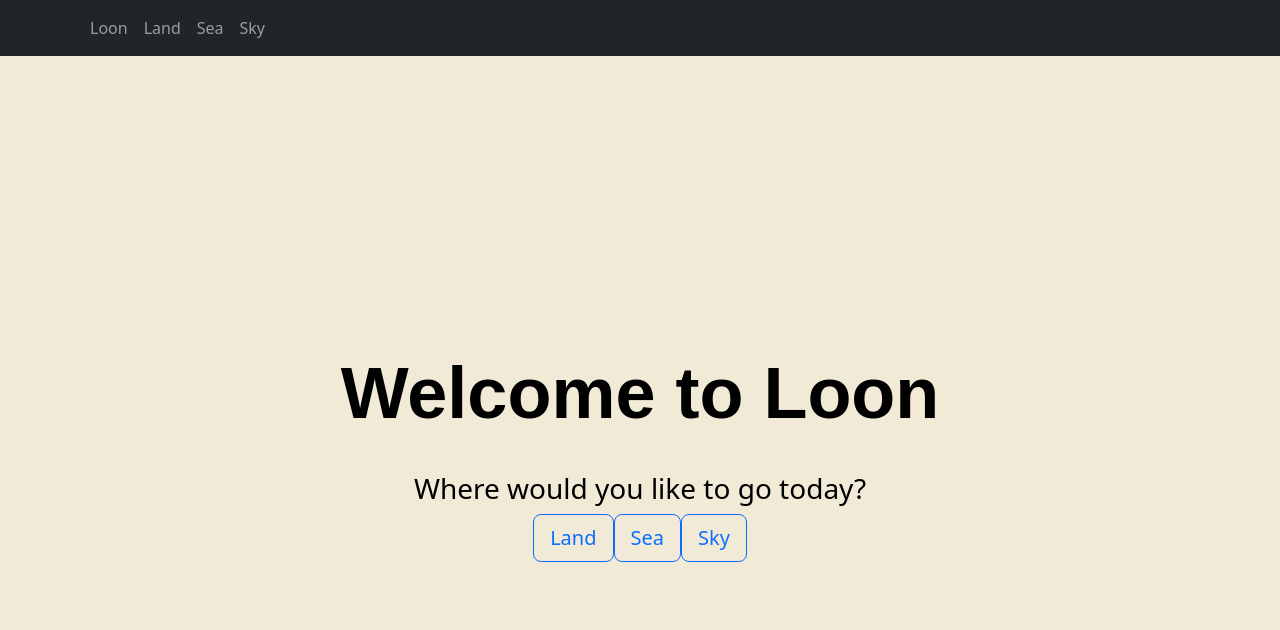
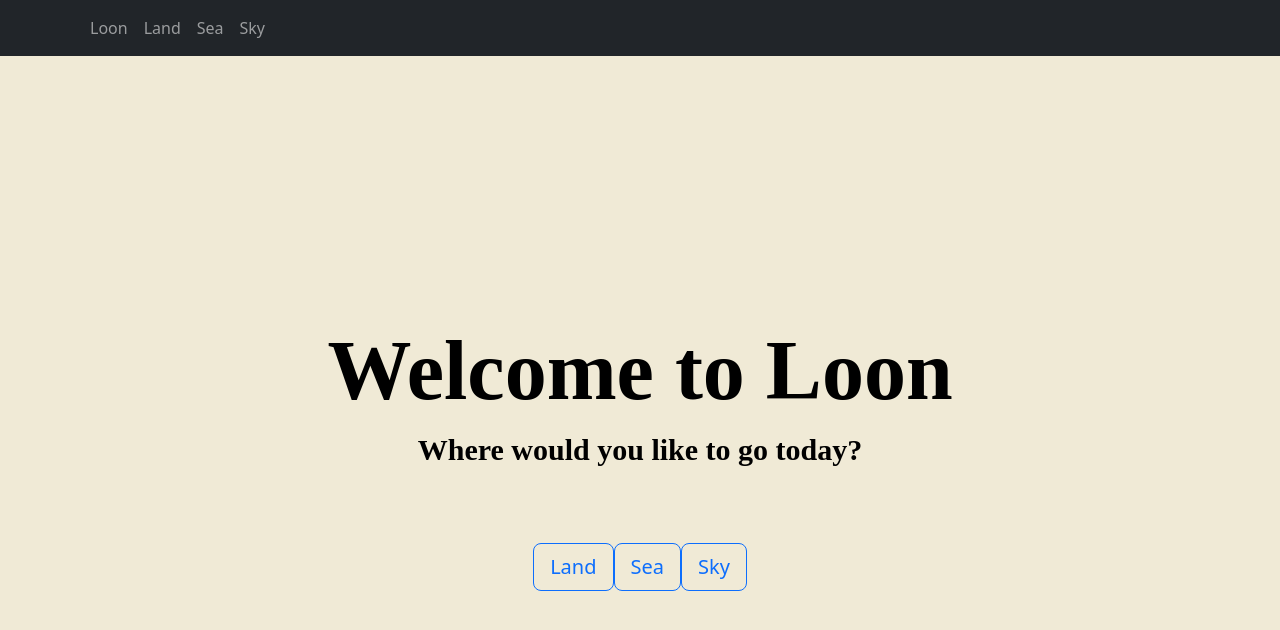
Before and after one commit to Ill-Eagle-Official/loon, a React (Create React App) app in the folder react-front-end/: page / in a window 1280 px wide. Shown: the top 630 px of the page. Built offline with nearby package versions, Linux system fonts and the light colour scheme.

Commit message:
add css styling to instructions

```diff
--- a/react-front-end/src/styles/HomePage.css
+++ b/react-front-end/src/styles/HomePage.css
@@ -14,10 +14,16 @@
   height: 100vh;
 }
 .home-page .big-title h1 {
-  font-size: 3em;
-  font-family: "Luminari", sans-serif;
+  font-size: 3.5em;
+  font-family: "Luminari", serif;
   font-weight: bold;
-  margin-bottom: 0.5em;
+  margin-bottom: 10px;
+}
+.home-page .small-instruction h3 {
+  font-size: 1.25em;
+  font-family: "Luminari", serif;
+  font-weight: bold;
+  margin-bottom: 2.5em;
 }
 
 /*# sourceMappingURL=HomePage.css.map */
--- a/react-front-end/src/styles/HomePage.scss
+++ b/react-front-end/src/styles/HomePage.scss
@@ -18,10 +18,19 @@
 
   .big-title h1 {
 
-    font-size: 3em;
-    font-family: 'Luminari', sans-serif;
+    font-size: 3.5em;
+    font-family: 'Luminari', serif;
     font-weight: bold;
-    margin-bottom: 0.5em;
+    margin-bottom: 10px;
+
+  }
+
+  .small-instruction h3 {
+
+    font-size: 1.25em;
+    font-family: 'Luminari', serif;
+    font-weight: bold;
+    margin-bottom: 2.5em;
 
   }
 
```
Also changed, not shown: 1 other file (tests, documents, lock files or other folders).
